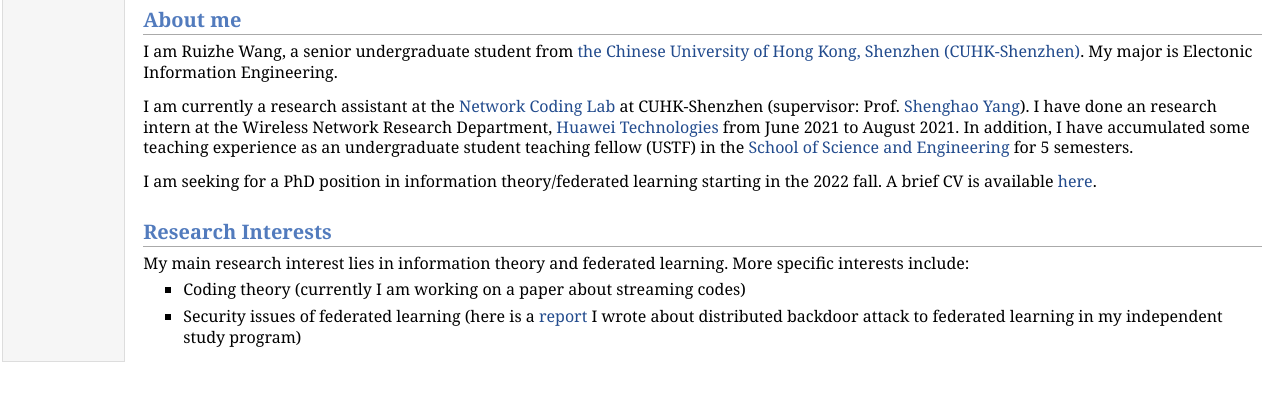
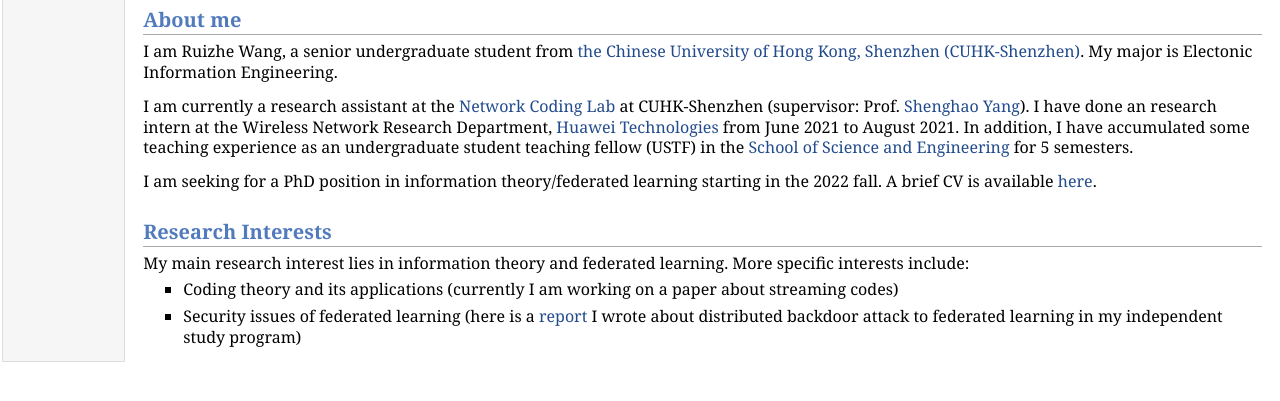
Before and after one commit to Unreal2FK/RuizheWang.github.io, a plain HTML site: page index.html in a window 1280 px wide. Shown: the part 283-684 px from the top of the page. Drawn offline with Linux system fonts and the light colour scheme.

Commit message:
Add files via upload

```diff
--- a/index.html
+++ b/index.html
@@ -34,7 +34,7 @@ E-mail: <a href="mailto:ruizhewang@link.cuhk.edu.cn">ruizhewang@link.cuhk.edu.cn
 <h2>Research Interests</h2>
 <p>My main research interest lies in information theory and federated learning. More specific interests include:</p>
 <ul>
-<li><p>Coding theory (currently I am working on a paper about streaming codes)</p>
+<li><p>Coding theory and its applications (currently I am working on a paper about streaming codes)</p>
 </li>
 <li><p>Security issues of federated learning (here is a <a href="report.pdf">report</a> I wrote about distributed backdoor attack to federated learning in my independent study program)</p>
 </li>
```
Also changed, not shown: 1 other file.
